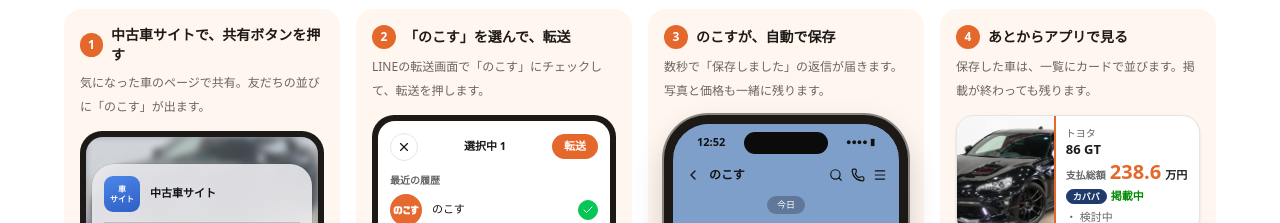
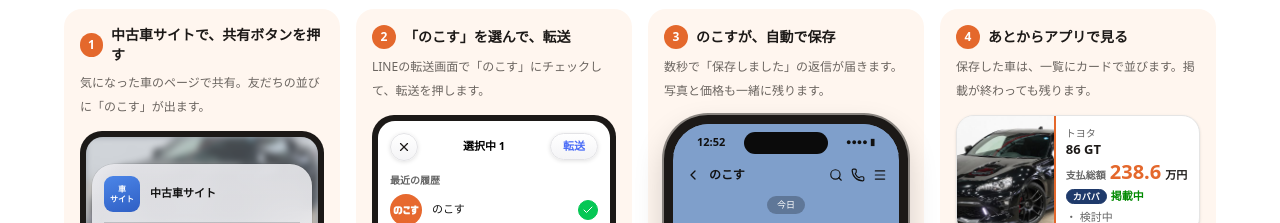
Before and after one commit to goodgunu/nokosu, a Next.js app: page / in a window 1280 px wide. Shown: the part 1020-1243 px from the top of the page. Built offline with nearby package versions, Linux system fonts and the light colour scheme; no server answers.

Commit message:
転送画面モックの上部バーを実物風に

```diff
--- a/components/landing-line-flow.tsx
+++ b/components/landing-line-flow.tsx
@@ -189,9 +189,9 @@ function Forward() {
   return (
     <Frame label="LINEの転送画面で「のこす」を選び、転送を押す（サンプル）" bg="#FFFFFF">
       <div className="flex items-center justify-between px-3 pt-3">
-        <span className="grid size-7 place-items-center rounded-full border"><X className="size-3.5" aria-hidden /></span>
-        <span className="text-[11px] font-bold">選択中 1</span>
-        <span className="rounded-full px-3 py-1 text-[11px] font-bold text-white" style={{ background: ORANGE }}>転送</span>
+        <span className="grid size-7 place-items-center rounded-full" style={{ boxShadow: "0 1px 4px rgba(0,0,0,0.12)", border: "1px solid #E3E3E6", background: "linear-gradient(180deg,#FFFFFF,#F4F4F6)" }}><X className="size-3.5" aria-hidden /></span>
+        <span className="text-[11px] font-extrabold text-black">選択中 1</span>
+        <span className="rounded-full px-3 py-1 text-[11px] font-bold" style={{ color: "#4A6CF7", boxShadow: "0 1px 4px rgba(0,0,0,0.12)", border: "1px solid #E3E3E6", background: "linear-gradient(180deg,#FFFFFF,#F4F4F6)" }}>転送</span>
       </div>
       <p className="px-3 pt-3 text-[10px] font-bold" style={{ color: "#666" }}>最近の履歴</p>
       {[true, false, false, false].map((checked, i) => (
```
